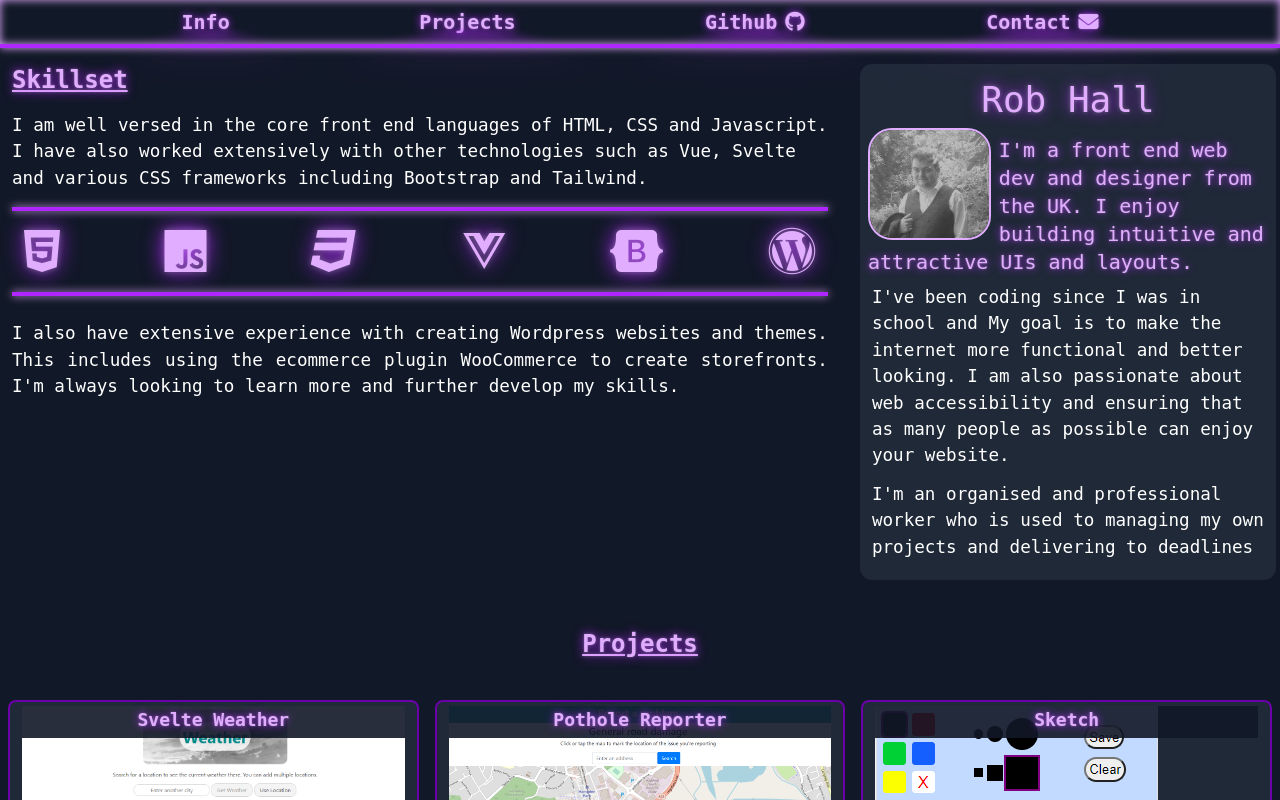
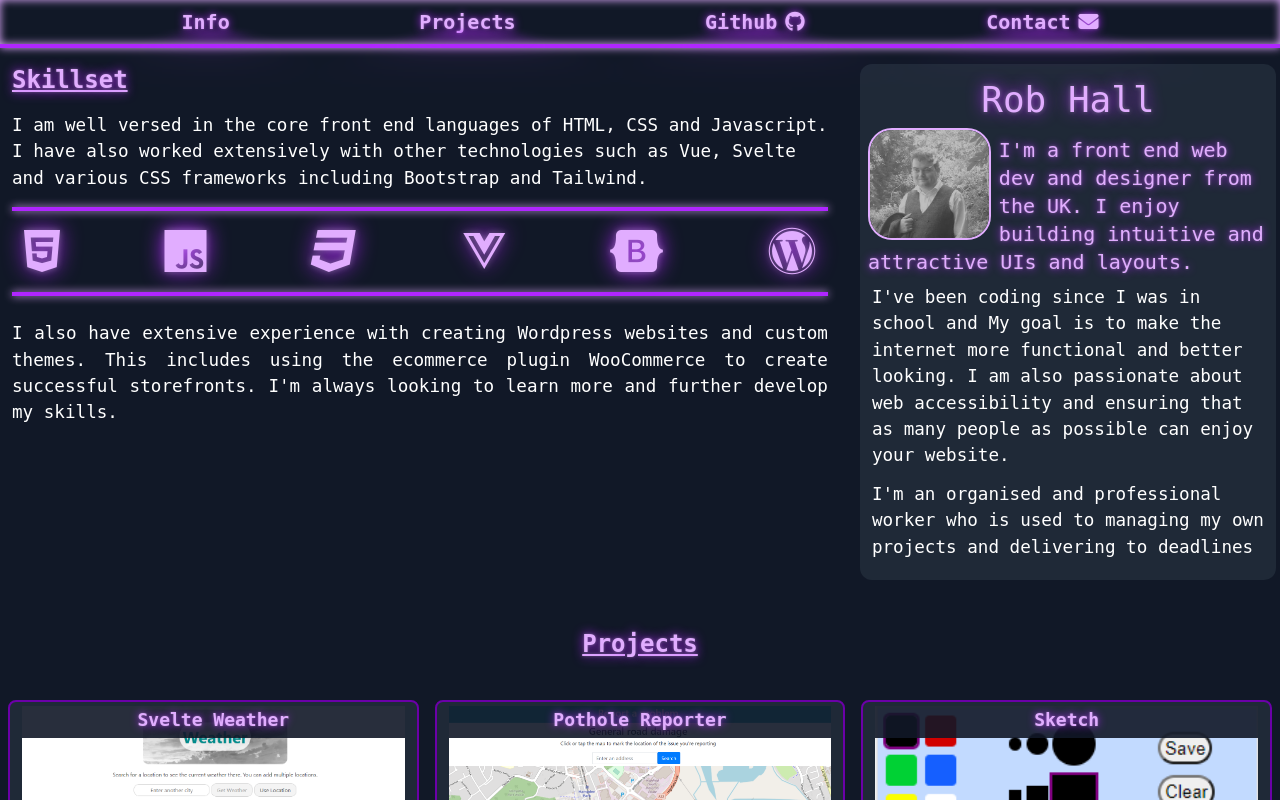
Before and after one commit to rhall1310/portfolio, a Nuxt app: page / in a window 1280 px wide. Shown: the top 800 px of the page. Built offline with nearby package versions, Linux system fonts and the light colour scheme.

Commit message:
better image sizing

```diff
--- a/components/project.vue
+++ b/components/project.vue
@@ -12,7 +12,7 @@
           </h2>
           <img
             :src="require(`~/assets/images/${this.img}`)"
-            class="row-start-1 row-span-5 col-start-1 col-span-5"
+            class="row-start-1 row-span-5 col-start-1 col-span-5 w-full"
           />
         </div>
       </a>
--- a/pages/index.vue
+++ b/pages/index.vue
@@ -58,9 +58,9 @@
 
         <p class="text-white pt-4 text-justify">
           I also have extensive experience with creating Wordpress websites and
-          themes. This includes using the ecommerce plugin WooCommerce to create
-          storefronts. I'm always looking to learn more and further develop my
-          skills.
+          custom themes. This includes using the ecommerce plugin WooCommerce to
+          create successful storefronts. I'm always looking to learn more and
+          further develop my skills.
         </p>
       </div>
     </main>
```
